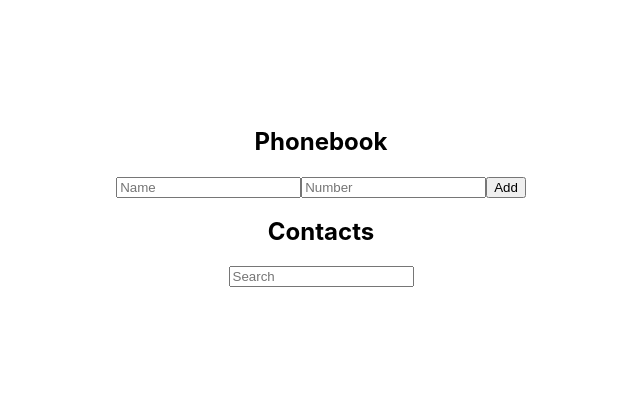
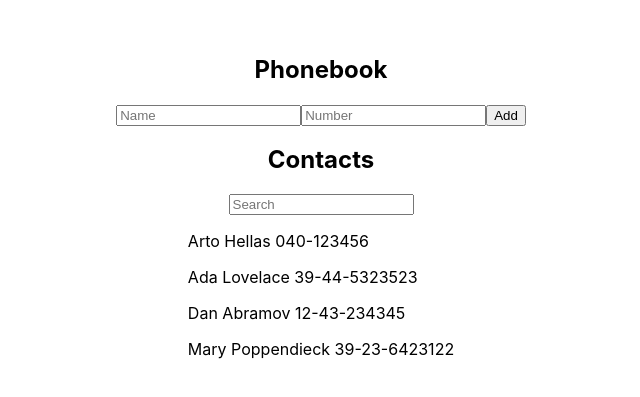
Before and after one commit to Rafacv23/Full-Stack-Open, a React (Create React App) app in the folder part02/phone-book/: page / in a window 1280 px wide. Shown: the part 195-592 px from the top of the page, without its empty margins (319-959 px from the left). Built offline with nearby package versions, Linux system fonts and the light colour scheme; data requests are answered from the project's data file.

Commit message:
added useEffect and axios to recover data from a json server (db.json) when the app launches.

```diff
--- a/part02/phone-book/db.json
+++ b/part02/phone-book/db.json
@@ -1,22 +1,24 @@
 {
-  "notes": [
+  "persons":[
     {
-      "id": 1,
-      "content": "HTML is easy",
-      "date": "2019-05-30T17:30:31.098Z",
-      "important": true
+      "name": "Arto Hellas",
+      "number": "040-123456",
+      "id": 1
     },
     {
-      "id": 2,
-      "content": "Browser can execute only JavaScript",
-      "date": "2019-05-30T18:39:34.091Z",
-      "important": false
+      "name": "Ada Lovelace",
+      "number": "39-44-5323523",
+      "id": 2
     },
     {
-      "id": 3,
-      "content": "GET and POST are the most important methods of HTTP protocol",
-      "date": "2019-05-30T19:20:14.298Z",
-      "important": true
+      "name": "Dan Abramov",
+      "number": "12-43-234345",
+      "id": 3
+    },
+    {
+      "name": "Mary Poppendieck",
+      "number": "39-23-6423122",
+      "id": 4
     }
   ]
 }
--- a/part02/phone-book/src/App.js
+++ b/part02/phone-book/src/App.js
@@ -1,8 +1,9 @@
-import React, { useState } from 'react'
+import React, { useState, useEffect } from 'react'
 import Header from './components/header'
 import AddForm from './containers/add-form'
 import ContactDisplay from './containers/contact-display'
 import Input from './components/input'
+import axios from 'axios'
 
 const App = () => {
   const [ persons, setPersons ] = useState([
@@ -12,6 +13,12 @@
   const [ newNumber, setNewNumber ] = useState('')
   const [ searchPerson, setSearchPerson ] = useState('')
   const [ filteredPersons, setFilteredPersons ] = useState('')
+
+  useEffect (() => {
+    axios.get("http://localhost:3001/persons").then((response) => {
+    console.log("Data added from json server")
+    setPersons(response.data)
+  })}, [])
 
   const createPerson = (event) => {
     console.log(event.target.value)
@@ -75,5 +82,4 @@
     </div>
   )
 }
-
 export default App
```
Also changed, not shown: part02/phone-book/package.json (+6 -1 lines), 1 other file (tests, documents, lock files or other folders).
